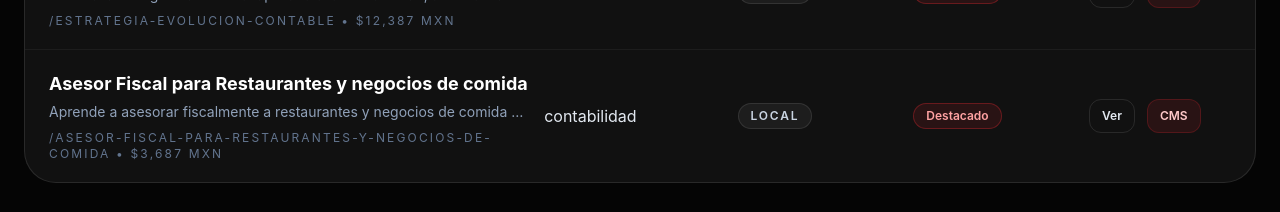
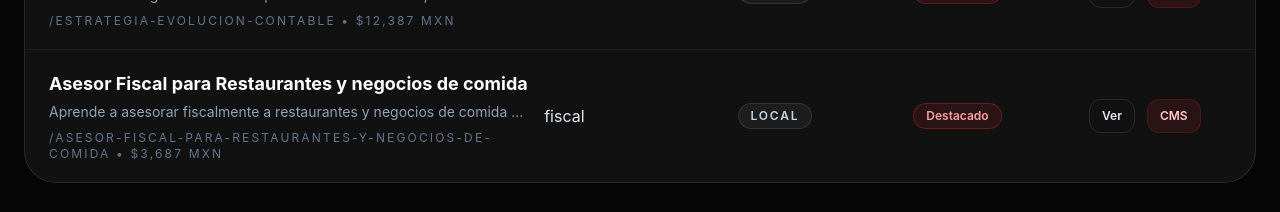
Before and after one commit to alfredo31410-ctrl/cefin-web, a Next.js app: page /admin/cursos in a window 1280 px wide. Shown: the part 1818-2030 px from the top of the page. Built offline with nearby package versions, Linux system fonts and the light colour scheme; no server answers.

Commit message:
Cambiar curso de restaurantes a categoria fiscal

```diff
--- a/data/cursos.ts
+++ b/data/cursos.ts
@@ -310,7 +310,7 @@ La formación incluye 6 meses de sesiones en vivo del Factor CEFIN todos los lun
     "Especialízate como asesor fiscal para restaurantes y negocios de comida y fortalece tu asesoría para este sector.",
   precio: "$3,687 MXN",
   imagen: "/BANNER - RESTAURANTES para web.png",
-  categoria: "contabilidad",
+  categoria: "fiscal",
   instructor: "CEFIN - Contabilidad e Impuestos",
   destacado: true,
   hotmart: "#",
```
